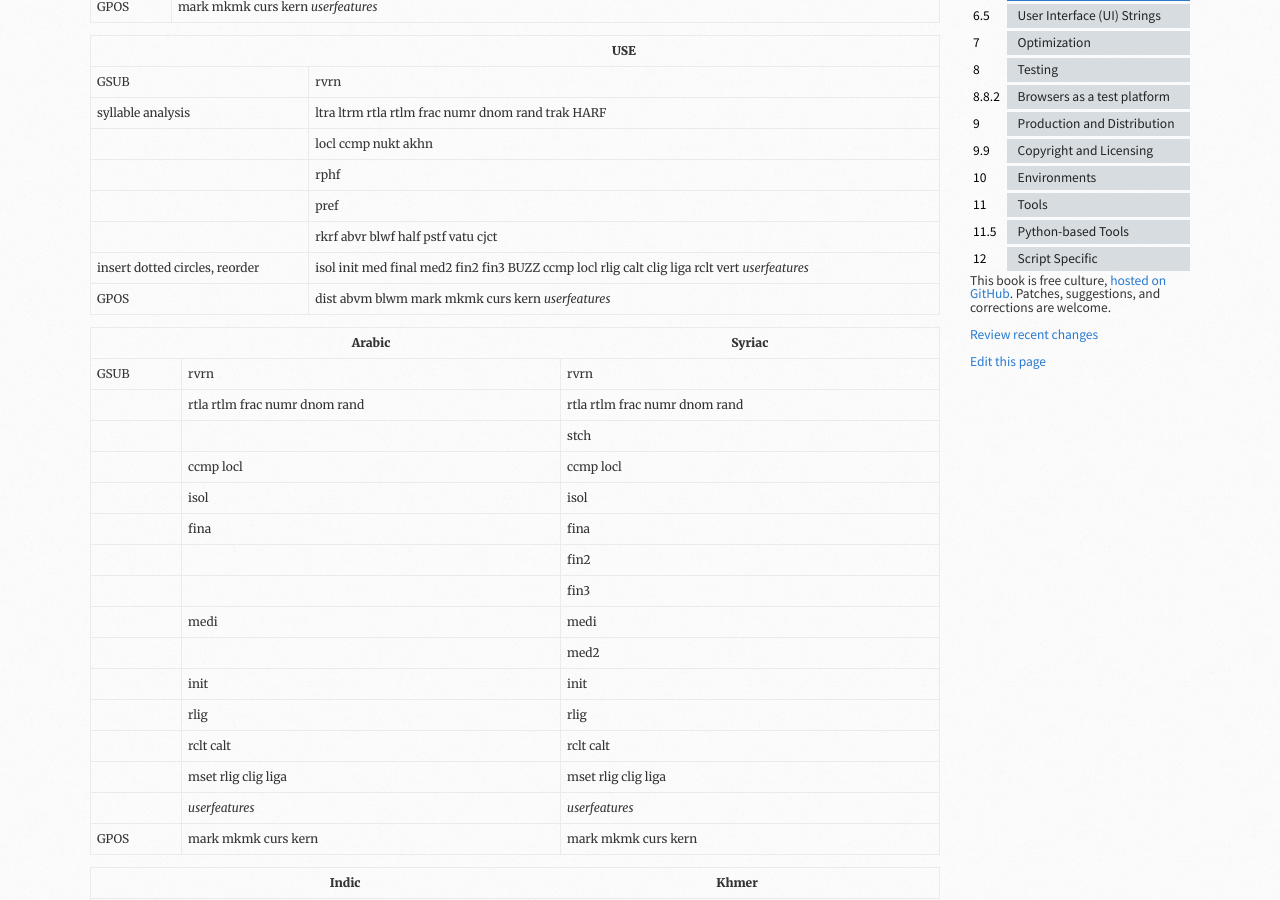
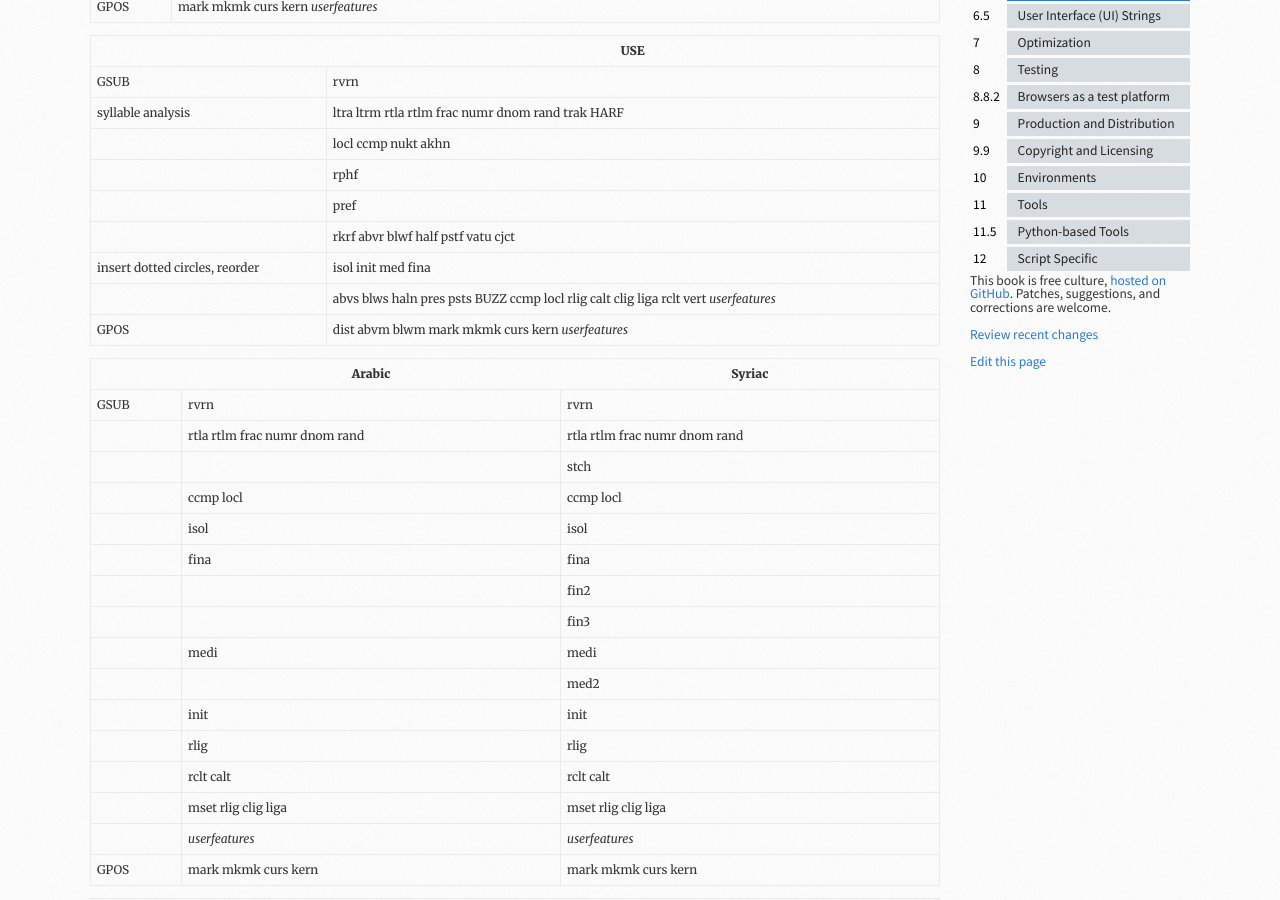
Before and after one commit to silnrsi/FDBP, a Jekyll site: the page built from en-US/OpenType.md, in a window 1280 px wide and 900 px high, scrolled down 826 px. Built offline with Jekyll 4.4.1, drawn with Linux system fonts in a browser that asks for light colours.

Commit message:
Fix OpenType USE feature list

```diff
--- a/en-US/OpenType.md
+++ b/en-US/OpenType.md
@@ -38,7 +38,8 @@ The following tables attempt to document what the Harfbuzz code indicates for GS
 ||rphf|
 ||pref|
 ||rkrf abvr blwf half pstf vatu cjct|
-|insert dotted circles, reorder|isol init med final med2 fin2 fin3 BUZZ ccmp locl rlig calt clig liga rclt vert _userfeatures_|
+|insert dotted circles, reorder|isol init med fina |
+||abvs blws haln pres psts BUZZ ccmp locl rlig calt clig liga rclt vert _userfeatures_|
 |GPOS|dist abvm blwm mark mkmk curs kern _userfeatures_|
 
 ||Arabic|Syriac|
```
